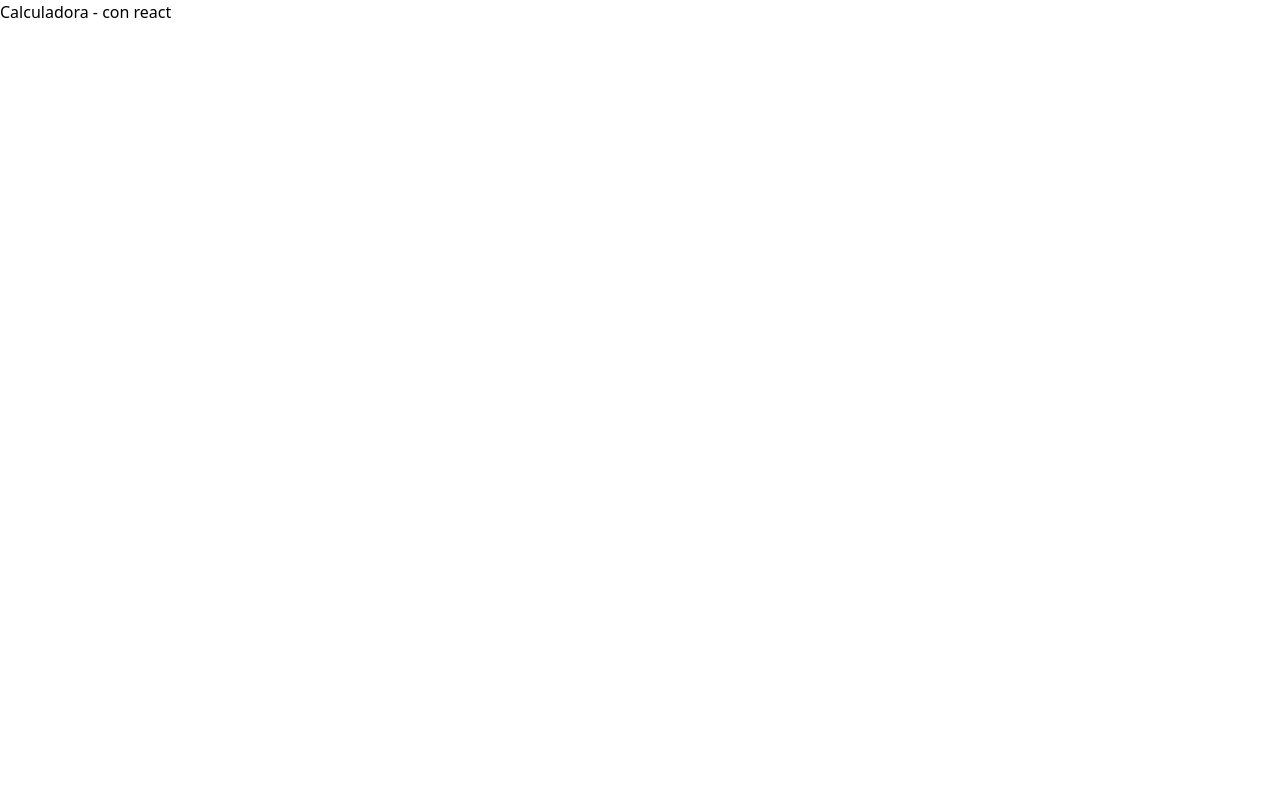
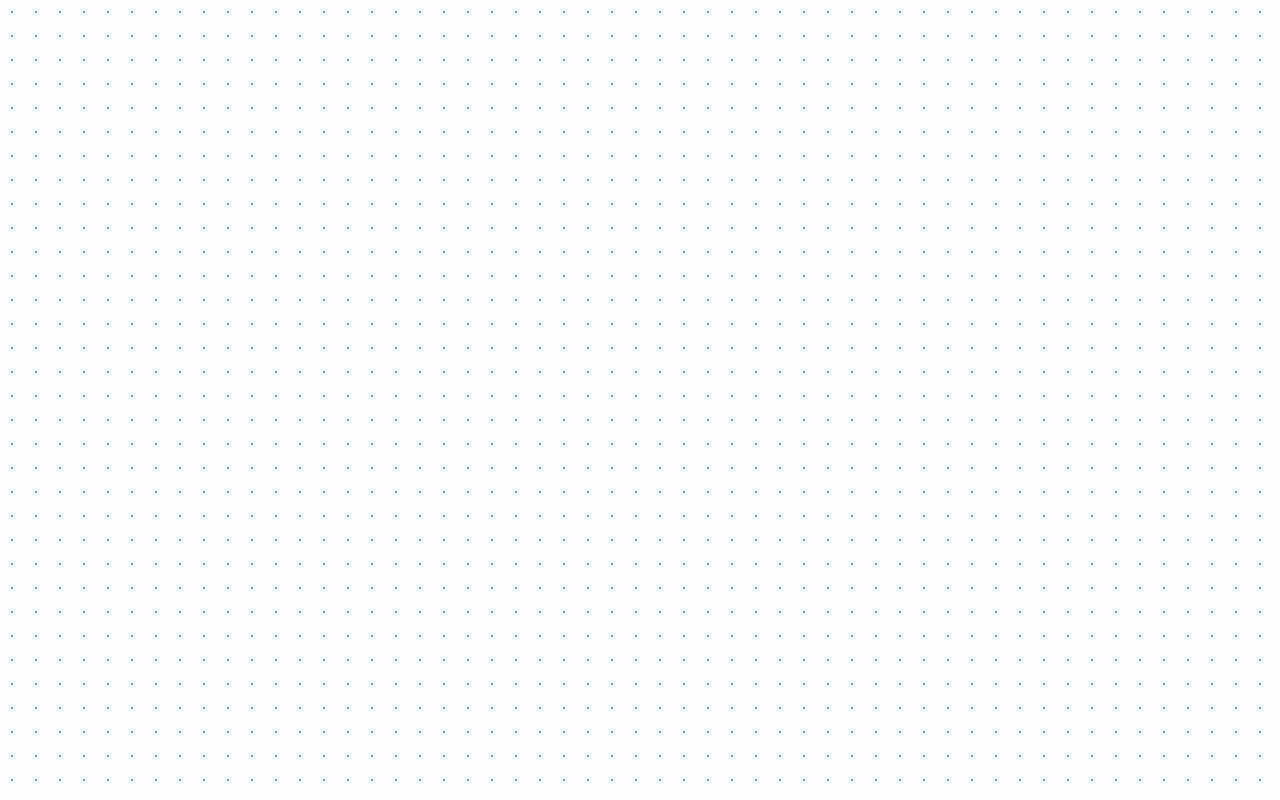
Before and after one commit to redigb/calculadora-react, a React (Vite) app: page / in a window 1280 px wide. Built offline with nearby package versions, Linux system fonts and the light colour scheme.

Commit message:
background

```diff
--- a/src/App.jsx
+++ b/src/App.jsx
@@ -1,14 +1,9 @@
-import { useState } from 'react'
-
+import './css/diseño.css';
 
 function App() {
-
-
   return (
-    <>
-      <h1 className='text-xl'> Calculadora - con react </h1>
-    </>
-  )
+    <div className="polka"></div>
+  );
 }
 
-export default App
+export default App;
--- /dev/null
+++ b/src/css/diseño.css
@@ -0,0 +1,8 @@
+
+.polka {
+    background-color: #fefefe;
+    background-image: radial-gradient(#5394fd 1.2px, #ff86cd 1.2px, #fefefe 1.2px); /* Gradientes de puntos con colores */
+    background-size: 24px 24px;
+    width: 100vw;
+    height: 100vh;
+  }
```
